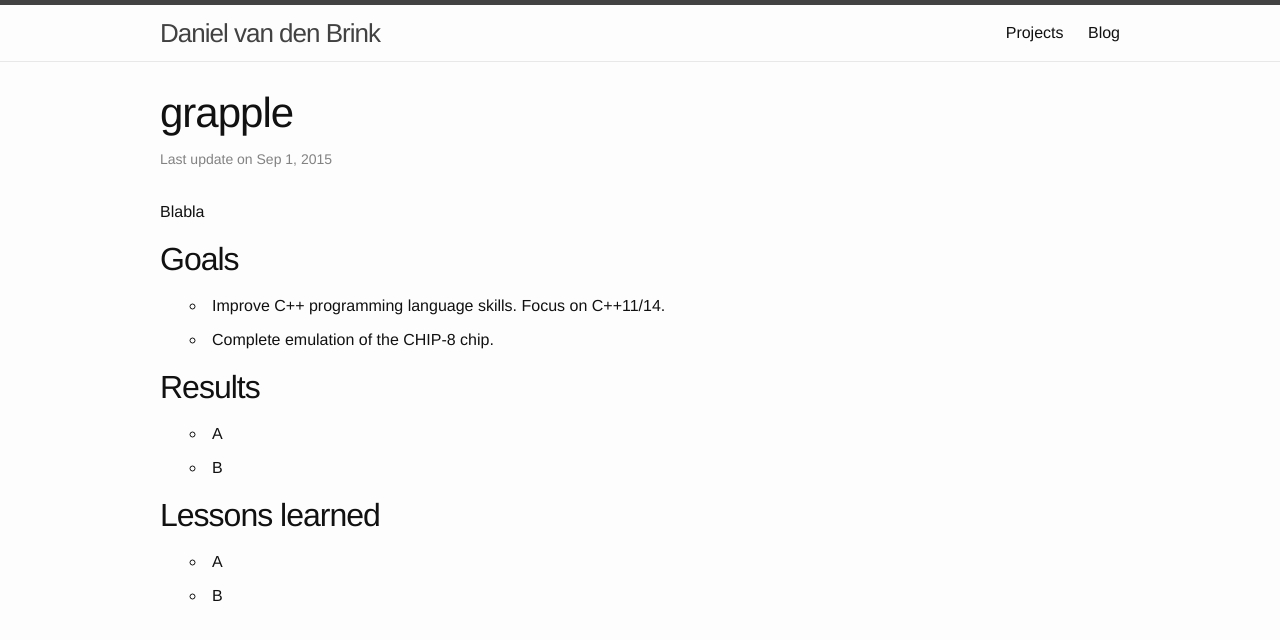
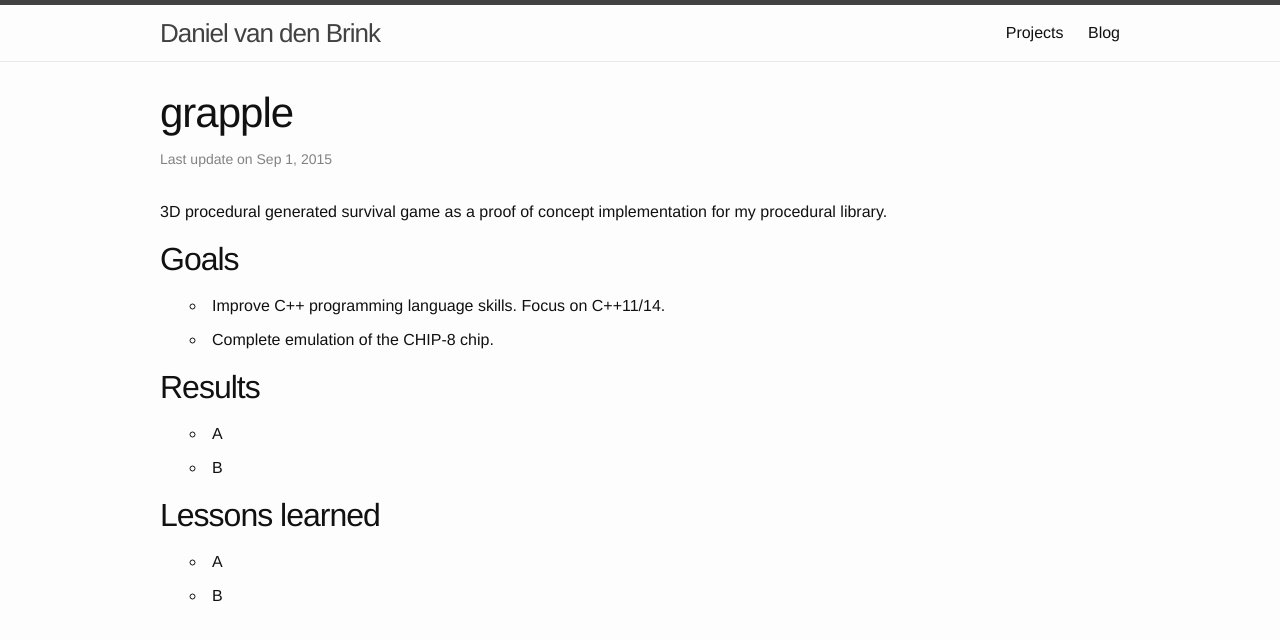
Before and after one commit to dvdbrink/dvdbrink.github.io, a Jekyll site: the page built from _posts/project/2015-09-01-grapple.md, in a window 1280 px wide. Shown: the top 640 px of the page. Built offline with Jekyll 4.4.1, drawn with Linux system fonts in a browser that asks for light colours.

Commit message:
Update content

```diff
--- a/_posts/project/2015-09-01-grapple.md
+++ b/_posts/project/2015-09-01-grapple.md
@@ -1,7 +1,7 @@
 ---
 layout: project
 title: grapple
-summary: Blabla
+summary: 3D procedural generated survival game as a proof of concept implementation for my procedural library.
 status: inactive
 images:
  - lightcraft0.PNG
```
Also changed, not shown: _posts/project/2015-09-01-chip8.md (+1 -1 lines), _posts/project/2015-09-01-corena.md (+1 -1 lines), _posts/project/2015-09-01-ion.md (+1 -1 lines), _posts/project/2015-09-01-lightcraft.md (+2 -2 lines).
